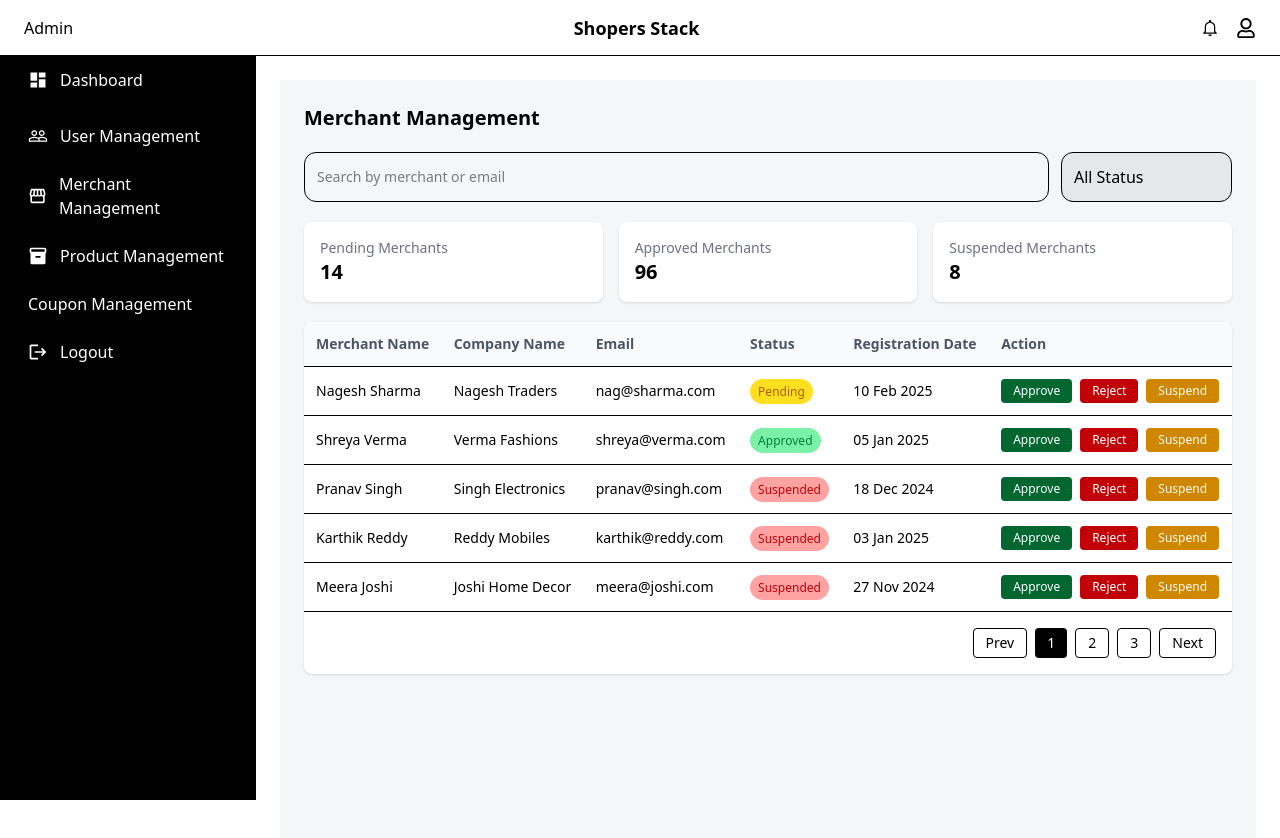
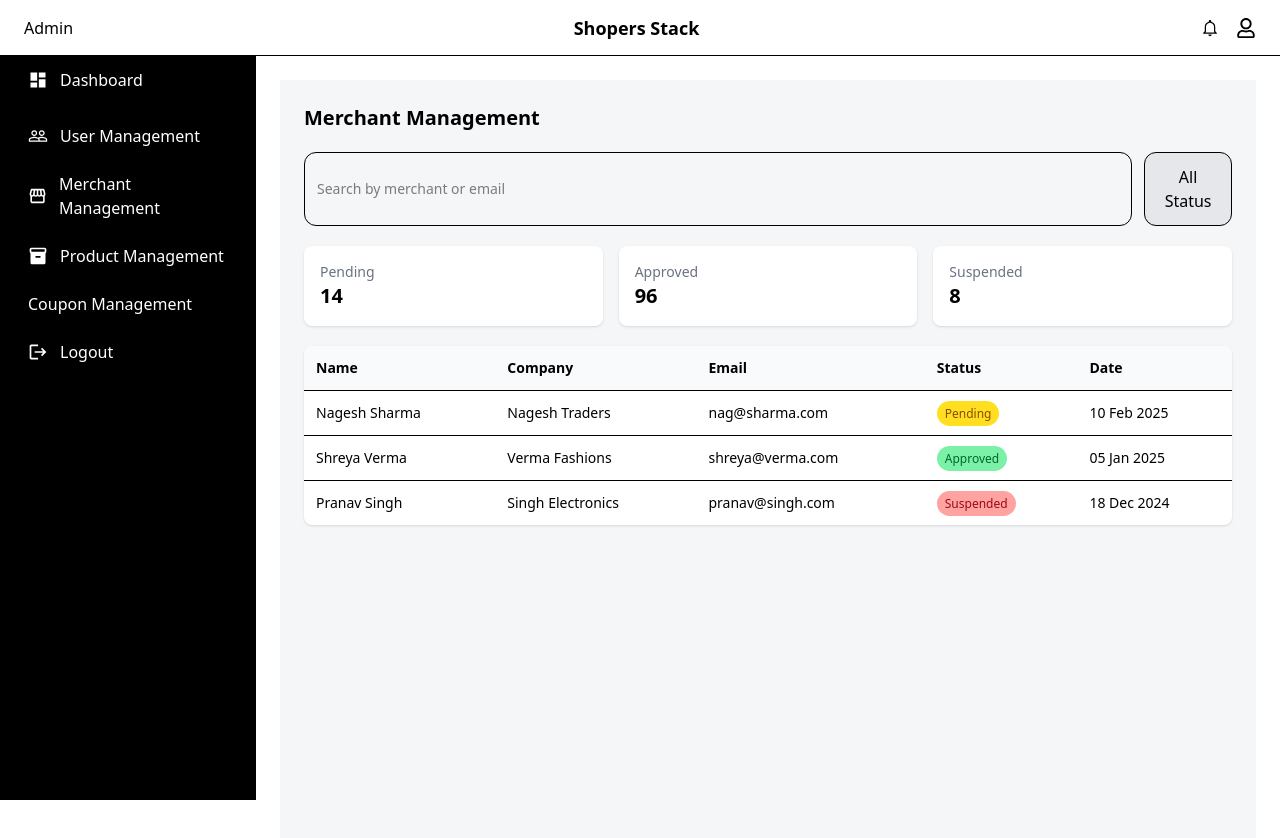
Before and after one commit to GeethaMurthy-Software-Solutions/Shoppers-Stack-Admin, a React (Vite) app: page /landingpage/merchentmanagement in a window 1280 px wide. Shown: the top 838 px of the page. Built offline with nearby package versions, Linux system fonts and the light colour scheme.

Commit message:
resposiveness

```diff
--- a/src/components/MerchentManagement.jsx
+++ b/src/components/MerchentManagement.jsx
@@ -207,252 +207,183 @@ const MerchentManagement = () => {
       company: "Nagesh Traders",
       email: "nag@sharma.com",
       status: "Pending",
-      Action1:"Approve",
-      Action2:'Reject',
-      Action3:"Suspend",
       registration: "10 Feb 2025",
-      style:'border rounded-xl p-1 text-xs text-red-700 bg-red-300'
     },
     {
       name: "Shreya Verma",
       company: "Verma Fashions",
       email: "shreya@verma.com",
       status: "Approved",
-      Action1:"Approve",
-      Action2:'Reject',
-      Action3:"Suspend",
       registration: "05 Jan 2025",
-      style:'border rounded-xl p-1 text-xs text-red-700 bg-red-300'
     },
     {
       name: "Pranav Singh",
       company: "Singh Electronics",
       email: "pranav@singh.com",
       status: "Suspended",
-      Action1:"Approve",
-      Action2:'Reject',
-      Action3:"Suspend",
       registration: "18 Dec 2024",
-      style:'border rounded-xl p-1 text-xs text-red-700 bg-red-300'
     },
-    {
-      name:'Karthik Reddy',
-      company:'Reddy Mobiles',
-      email:'karthik@reddy.com',
-      status:'Suspended',
-      registration:'03 Jan 2025',
-      Action1:"Approve",
-      Action2:'Reject',
-      Action3:"Suspend",
-      style:'border rounded-xl p-1 text-xs text-red-700 bg-red-300'
-    },
-    {
-      name:'Meera Joshi',
-      company:'Joshi Home Decor',
-      email:'meera@joshi.com',
-      status:'Suspended',
-      registration:'27 Nov 2024',
-      Action1:"Approve",
-      Action2:'Reject',
-      Action3:"Suspend",
-      style:'border rounded-xl p-1 text-xs text-red-700 bg-red-300'
-    }
   ];
 
   const getStatusStyle = (status) => {
     if (status === "Pending")
-      return "bg-yellow-300 text-yellow-700 px-2 py-1 rounded-full text-xs";
+      return "bg-yellow-300 text-yellow-800 px-2 py-1 rounded-full text-xs";
     if (status === "Approved")
-      return "bg-green-300 text-green-700 px-2 py-1 rounded-full text-xs";
-    return "bg-red-300 text-red-700 px-2 py-1 rounded-full text-xs";
+      return "bg-green-300 text-green-800 px-2 py-1 rounded-full text-xs";
+    return "bg-red-300 text-red-800 px-2 py-1 rounded-full text-xs";
   };
 
   return (
-    <div className="bg-[#F4F6F8] min-h-screen p-6 space-y-5">
+    <div className="bg-[#F4F6F8] min-h-screen p-4 sm:p-6 space-y-5">
 
       {/* TITLE */}
-      <h1 className="text-xl font-semibold">Merchant Management</h1>
+      <h1 className="text-lg sm:text-xl font-semibold">
+        Merchant Management
+      </h1>
 
       {/* SEARCH */}
       <div className="flex flex-col sm:flex-row gap-3">
         <input
           placeholder="Search by merchant or email"
-          className='border rounded-xl p-2 sm:p-3 text-sm w-full'
-          type="text"
+          className="border rounded-xl p-2 sm:p-3 text-sm w-full"
         />
-        <button className="w-full sm:w-40 md:w-48 lg:w-52 text-center sm:text-left text-sm sm:text-base font-medium p-2 sm:p-3 rounded-xl border bg-gray-200">
+        <button className="w-full sm:w-auto text-sm sm:text-base p-2 sm:p-3 rounded-xl border bg-gray-200">
           All Status
         </button>
       </div>
 
       {/* CARDS */}
-      <div className="grid grid-cols-3 gap-4">
-        <div className="bg-white p-4 rounded-lg shadow-sm">
-          <p className="text-sm text-gray-500">Pending Merchants</p>
+      <div className="grid grid-cols-1 sm:grid-cols-2 lg:grid-cols-3 gap-4">
+        <div className="bg-white p-4 rounded-lg shadow">
+          <p className="text-sm text-gray-500">Pending</p>
           <h2 className="text-xl font-semibold">14</h2>
         </div>
-
-        <div className="bg-white p-4 rounded-lg shadow-sm">
-          <p className="text-sm text-gray-500">Approved Merchants</p>
+        <div className="bg-white p-4 rounded-lg shadow">
+          <p className="text-sm text-gray-500">Approved</p>
           <h2 className="text-xl font-semibold">96</h2>
         </div>
-
-        <div className="bg-white p-4 rounded-lg shadow-sm">
-          <p className="text-sm text-gray-500">Suspended Merchants</p>
+        <div className="bg-white p-4 rounded-lg shadow">
+          <p className="text-sm text-gray-500">Suspended</p>
           <h2 className="text-xl font-semibold">8</h2>
         </div>
       </div>
 
-      {/* TABLE */}
-      <div className="bg-white rounded-lg shadow-sm overflow-hidden">
+      {/* TABLE (Desktop) */}
+      <div className="hidden md:block bg-white rounded-lg shadow overflow-hidden">
         <table className="w-full text-sm">
-          <thead className="bg-gray-50 text-gray-600">
+          <thead className="bg-gray-50">
             <tr>
-              <th className="p-3 text-left">Merchant Name</th>
-              <th className="p-3 text-left">Company Name</th>
+              <th className="p-3 text-left">Name</th>
+              <th className="p-3 text-left">Company</th>
               <th className="p-3 text-left">Email</th>
               <th className="p-3 text-left">Status</th>
-              <th className="p-3 text-left">Registration Date</th>
-              <th className="p-3 text-left">Action</th>
+              <th className="p-3 text-left">Date</th>
             </tr>
           </thead>
-
           <tbody>
             {details.map((item) => (
               <tr
                 key={item.name}
                 onClick={() => setSelectedMerchant(item)}
-                className="border-t last:border-b hover:bg-gray-50 cursor-pointer"
+                className="border-t hover:bg-gray-50 cursor-pointer"
               >
                 <td className="p-3">{item.name}</td>
                 <td className="p-3">{item.company}</td>
                 <td className="p-3">{item.email}</td>
-
                 <td className="p-3">
                   <span className={getStatusStyle(item.status)}>
                     {item.status}
                   </span>
                 </td>
-
                 <td className="p-3">{item.registration}</td>
-
-                <td
-                  className="p-3 flex gap-2"
-                  onClick={(e) => e.stopPropagation()}
-                >
-                  <button className="bg-green-800 text-white px-3 py-1 rounded text-xs">
-                    Approve
-                  </button>
-                  <button className="bg-red-700 text-white px-3 py-1 rounded text-xs">
-                    Reject
-                  </button>
-                  <button className="bg-yellow-600 text-white px-3 py-1 rounded text-xs">
-                    Suspend
-                  </button>
-                </td>
               </tr>
             ))}
           </tbody>
         </table>
+      </div>
 
-        {/* PAGINATION */}
-        <div className="flex justify-end gap-2 p-4">
-          <button className="border px-3 py-1 rounded text-sm">Prev</button>
-          <button className="bg-black text-white px-3 py-1 rounded text-sm">
-            1
-          </button>
-          <button className="border px-3 py-1 rounded text-sm">2</button>
-          <button className="border px-3 py-1 rounded text-sm">3</button>
-          <button className="border px-3 py-1 rounded text-sm">Next</button>
-        </div>
+      {/* MOBILE CARDS */}
+      <div className="md:hidden flex flex-col gap-4">
+        {details.map((item) => (
+          <div
+            key={item.name}
+            onClick={() => setSelectedMerchant(item)}
+            className="bg-white p-4 rounded-xl shadow cursor-pointer"
+          >
+            <h2 className="font-medium">{item.name}</h2>
+            <p className="text-sm text-gray-500">{item.company}</p>
+            <p className="text-xs">{item.email}</p>
+            <div className="mt-2">
+              <span className={getStatusStyle(item.status)}>
+                {item.status}
+              </span>
+            </div>
+            <p className="text-xs mt-2 text-gray-500">
+              {item.registration}
+            </p>
+          </div>
+        ))}
       </div>
 
       {/* MODAL */}
       {selectedMerchant && (
-        <div className="fixed inset-0 bg-black/40 flex items-center justify-center z-50">
+        <div className="fixed inset-0 bg-black/40 flex items-center justify-center z-50 px-2">
 
-          <div className="bg-[#F4F6F8] w-[700px] rounded-xl shadow-lg">
+          <div className="bg-white w-full sm:w-[600px] lg:w-[700px] max-h-[90vh] overflow-y-auto rounded-xl shadow-lg">
 
             {/* HEADER */}
-            <div className="flex justify-between items-center px-6 py-4 border-b">
+            <div className="flex justify-between items-center p-4 border-b">
               <h2 className="font-semibold text-lg">Merchant Details</h2>
+              <button onClick={() => setSelectedMerchant(null)}>
+                <RxCross2 size={20} />
+              </button>
+            </div>
 
-              <div className="flex items-center gap-3">
-                <span className=" px-3 py-1 rounded-full bg-gray-200 text-s text-gray-700 font-bold font-[Calibri]">
-                  {selectedMerchant.status.toUpperCase()}
+            {/* BODY */}
+            <div className="grid grid-cols-1 sm:grid-cols-2 gap-4 p-4 text-sm">
+
+              <div>
+                <p className="text-gray-400 text-xs">Name</p>
+                <p className="font-medium">{selectedMerchant.name}</p>
+              </div>
+
+              <div>
+                <p className="text-gray-400 text-xs">Company</p>
+                <p className="font-medium">{selectedMerchant.company}</p>
+              </div>
+
+              <div>
+                <p className="text-gray-400 text-xs">Email</p>
+                <p className="font-medium">{selectedMerchant.email}</p>
+              </div>
+
+              <div>
+                <p className="text-gray-400 text-xs">Status</p>
+                <span className={getStatusStyle(selectedMerchant.status)}>
+                  {selectedMerchant.status}
                 </span>
+              </div>
 
-                <button onClick={() => setSelectedMerchant(null)}><RxCross2 /></button>
+              <div>
+                <p className="text-gray-400 text-xs">Registration</p>
+                <p className="font-medium">
+                  {selectedMerchant.registration}
+                </p>
               </div>
             </div>
 
-            {/* BODY */}
-            <div className="grid grid-cols-2 gap-x-12 gap-y-5 px-6 py-5 text-sm">
-
-              <div>
-                <p className="text-gray-400 text-xs">MERCHANT NAME</p>
-                <p className="text-s text-gray-700 font-bold font-[Calibri]">{selectedMerchant.name}</p>
-              </div>
-
-              <div>
-                <p className="text-gray-400 text-xs">COMPANY NAME</p>
-                <p className="text-s text-gray-700 font-bold font-[Calibri]">{selectedMerchant.company} Pvt Ltd</p>
-              </div>
-
-              <div>
-                <p className="text-gray-400 text-xs">EMAIL</p>
-                <p className="text-s text-gray-700 font-bold font-[Calibri]">
-                  {selectedMerchant.email.toLowerCase().replace(".com","") + ".com"}
-                </p>
-              </div>
-
-              <div>
-                <p className="text-gray-400 text-xs">GST NUMBER</p>
-                <p className="text-s text-gray-700 font-bold font-[Calibri]">29ABCDE1234F1Z5</p>
-              </div>
-
-              <div>
-                <p className="text-gray-400 text-xs">REGISTRATION NUMBER</p>
-                <p className="text-s text-gray-700 font-bold font-[Calibri]">REG-784512</p>
-              </div>
-
-              <div>
-                <p className="text-gray-400 text-xs">COMPANY TYPE</p>
-                <p className="text-s text-gray-700 font-bold font-[Calibri]">Private Limited</p>
-              </div>
-
-              <div>
-                <p className="text-gray-400 text-xs">WEBSITE</p>
-                <p className="underline cursor-pointer text-s text-gray-700 font-bold font-[Calibri]">
-                  www.{selectedMerchant.name.toLowerCase().replace(/\s/g,"")}.com
-                </p>
-              </div>
-
-              <div>
-                <p className="text-gray-400 text-xs">COMMISSION %</p>
-                <p className="text-s text-gray-700 font-bold font-[Calibri]">12%</p>
-              </div>
-
-              <div>
-                <p className="text-gray-400 text-xs">REGISTRATION DATE</p>
-                <p className="text-s text-gray-700 font-bold font-[Calibri]">{selectedMerchant.registration}</p>
-              </div>
-
-            </div>
-
             {/* FOOTER */}
-            <div className="flex justify-end gap-3 px-6 py-4 border-t">
-              <button className="px-4 py-1 bg-black text-white rounded">
+            <div className="flex flex-col sm:flex-row justify-end gap-2 p-4 border-t">
+              <button className="bg-green-600 text-white px-4 py-2 rounded text-sm">
                 Approve
               </button>
-              <button className="px-4 py-1 bg-red-500 text-white rounded">
+              <button className="bg-red-600 text-white px-4 py-2 rounded text-sm">
                 Reject
               </button>
-              <button className="px-4 py-1 bg-gray-300 text-gray-500 rounded">
+              <button className="bg-gray-300 px-4 py-2 rounded text-sm">
                 Suspend
               </button>
             </div>
-
           </div>
         </div>
       )}
```
